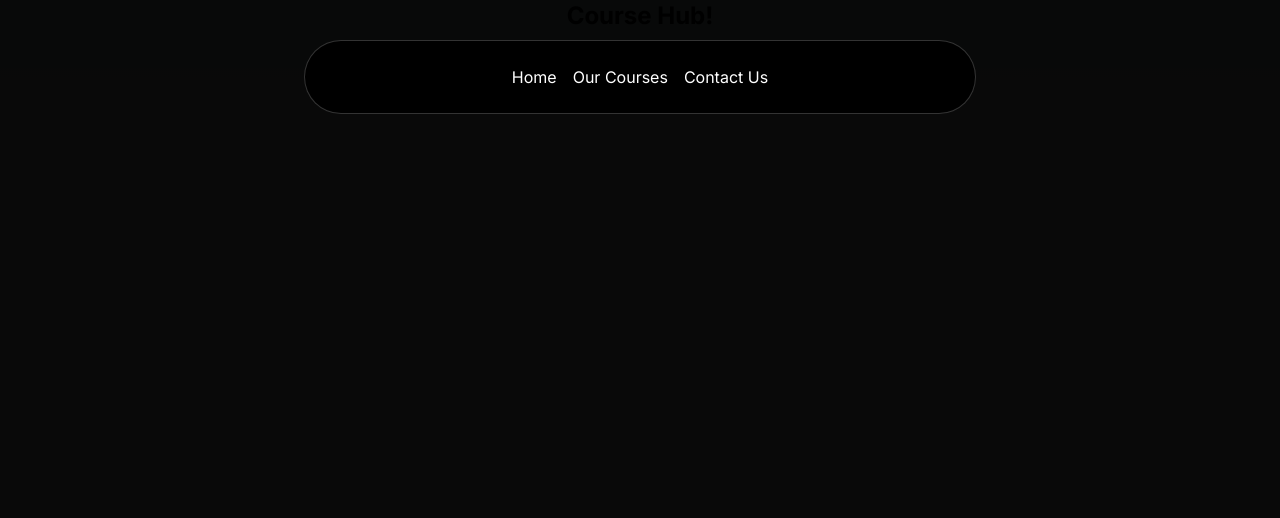
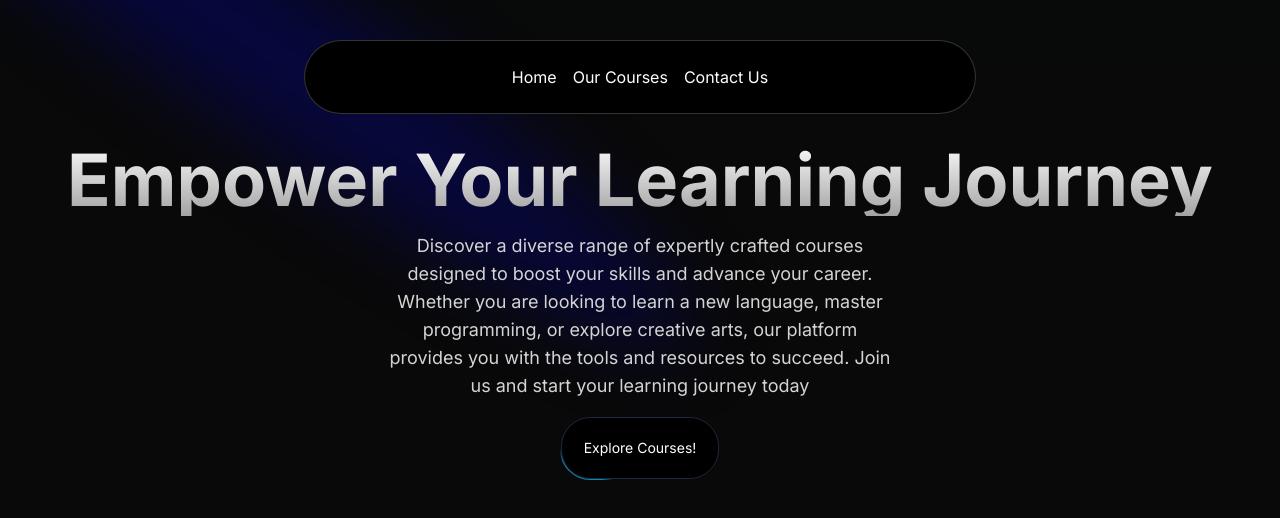
Before and after one commit to SafwanUddinMairaj/Learning-NextJS, a Next.js app: page / in a window 1280 px wide. Shown: the top 518 px of the page. Built offline with nearby package versions, Linux system fonts and the light colour scheme.

Commit message:
working on hero section of the webapp

```diff
--- a/src/app/page.tsx
+++ b/src/app/page.tsx
@@ -1,9 +1,11 @@
+import HeroSection from "@/components/HeroSection";
 import Image from "next/image";
 
 export default function Home() {
   return (
     <main className="min-h-screen bg-black/[0.96] antialiased bg-grid-white/[0.02] ">
-          <h1 className="text-2xl text-center"> <b>Course Hub!</b></h1>
+
+          <HeroSection/>
     </main>
   );
 
--- /dev/null
+++ b/src/components/HeroSection.tsx
@@ -0,0 +1,50 @@
+import Link from "next/link"
+import { Spotlight } from "./ui/Spotlight"
+import { Button } from "./ui/moving-border";
+
+
+function HeroSection() {
+  return (
+    <div
+    className="h-auto md:h-[40rem] w-full rounded-md flex flex-col items-center justify-center
+    relative overflow-hidden mx-auto py-10 md:py-0">
+
+        <Spotlight
+        className="-top-40 left-0 md:left-60 md:-top-20"
+        fill="blue"
+      />
+
+      <div className="p-4 relative z-10 w-full text-center">
+
+        <h1 className="mt-20 md:mt-0 text-4xl md:text-7xl font-bold bg-clip-text
+         text-transparent bg-gradient-to-b from-neutral-50 to-neutral-400">
+        Empower Your Learning Journey
+        </h1>
+
+        <p className="mt-4 font-normal text-base md:text-lg text-neutral-300 max-w-lg mx-auto">
+        Discover a diverse range of expertly crafted courses designed to boost your skills
+        and advance your career. Whether you are looking to learn a new language, master programming,
+        or explore creative arts, our platform provides you with the tools and resources to succeed.
+        Join us and start your learning journey today
+        </p>
+
+        <div className="py-4">
+            <Link href={"/courses"}>
+            <Button borderRadius="1.9rem"
+            className="bg-white dark:bg-black text-black dark:text-white
+            border-neutral-200 dark:border-slate-800">
+            Explore Courses!
+            </Button>
+            </Link>
+        </div>
+      </div>
+
+
+
+
+
+    </div>
+  )
+}
+
+export default HeroSection
--- /dev/null
+++ b/src/components/ui/Spotlight.tsx
@@ -0,0 +1,56 @@
+import React from "react";
+import { cn } from "@/lib/utils";
+
+type SpotlightProps = {
+  className?: string;
+  fill?: string;
+};
+
+export const Spotlight = ({ className, fill }: SpotlightProps) => {
+  return (
+    <svg
+      className={cn(
+        "animate-spotlight pointer-events-none absolute z-[1]  h-[169%] w-[138%] lg:w-[84%] opacity-0",
+        className
+      )}
+      xmlns="http://www.w3.org/2000/svg"
+      viewBox="0 0 3787 2842"
+      fill="none"
+    >
+      <g filter="url(#filter)">
+        <ellipse
+          cx="1924.71"
+          cy="273.501"
+          rx="1924.71"
+          ry="273.501"
+          transform="matrix(-0.822377 -0.568943 -0.568943 0.822377 3631.88 2291.09)"
+          fill={fill || "white"}
+          fillOpacity="0.21"
+        ></ellipse>
+      </g>
+      <defs>
+        <filter
+          id="filter"
+          x="0.860352"
+          y="0.838989"
+          width="3785.16"
+          height="2840.26"
+          filterUnits="userSpaceOnUse"
+          colorInterpolationFilters="sRGB"
+        >
+          <feFlood floodOpacity="0" result="BackgroundImageFix"></feFlood>
+          <feBlend
+            mode="normal"
+            in="SourceGraphic"
+            in2="BackgroundImageFix"
+            result="shape"
+          ></feBlend>
+          <feGaussianBlur
+            stdDeviation="151"
+            result="effect1_foregroundBlur_1065_8"
+          ></feGaussianBlur>
+        </filter>
+      </defs>
+    </svg>
+  );
+};
--- /dev/null
+++ b/src/components/ui/moving-border.tsx
@@ -0,0 +1,139 @@
+"use client";
+import React from "react";
+import {
+  motion,
+  useAnimationFrame,
+  useMotionTemplate,
+  useMotionValue,
+  useTransform,
+} from "framer-motion";
+import { useRef } from "react";
+import { cn } from "@/lib/utils";
+
+export function Button({
+  borderRadius = "1.75rem",
+  children,
+  as: Component = "button",
+  containerClassName,
+  borderClassName,
+  duration,
+  className,
+  ...otherProps
+}: {
+  borderRadius?: string;
+  children: React.ReactNode;
+  as?: any;
+  containerClassName?: string;
+  borderClassName?: string;
+  duration?: number;
+  className?: string;
+  [key: string]: any;
+}) {
+  return (
+    <Component
+      className={cn(
+        "bg-transparent relative text-xl  h-16 w-40 p-[1px] overflow-hidden ",
+        containerClassName
+      )}
+      style={{
+        borderRadius: borderRadius,
+      }}
+      {...otherProps}
+    >
+      <div
+        className="absolute inset-0"
+        style={{ borderRadius: `calc(${borderRadius} * 0.96)` }}
+      >
+        <MovingBorder duration={duration} rx="30%" ry="30%">
+          <div
+            className={cn(
+              "h-20 w-20 opacity-[0.8] bg-[radial-gradient(var(--sky-500)_40%,transparent_60%)]",
+              borderClassName
+            )}
+          />
+        </MovingBorder>
+      </div>
+
+      <div
+        className={cn(
+          "relative bg-slate-900/[0.8] border border-slate-800 backdrop-blur-xl text-white flex items-center justify-center w-full h-full text-sm antialiased",
+          className
+        )}
+        style={{
+          borderRadius: `calc(${borderRadius} * 0.96)`,
+        }}
+      >
+        {children}
+      </div>
+    </Component>
+  );
+}
+
+export const MovingBorder = ({
+  children,
+  duration = 2000,
+  rx,
+  ry,
+  ...otherProps
+}: {
+  children: React.ReactNode;
+  duration?: number;
+  rx?: string;
+  ry?: string;
+  [key: string]: any;
+}) => {
+  const pathRef = useRef<any>();
+  const progress = useMotionValue<number>(0);
+
+  useAnimationFrame((time) => {
+    const length = pathRef.current?.getTotalLength();
+    if (length) {
+      const pxPerMillisecond = length / duration;
+      progress.set((time * pxPerMillisecond) % length);
+    }
+  });
+
+  const x = useTransform(
+    progress,
+    (val) => pathRef.current?.getPointAtLength(val).x
+  );
+  const y = useTransform(
+    progress,
+    (val) => pathRef.current?.getPointAtLength(val).y
+  );
+
+  const transform = useMotionTemplate`translateX(${x}px) translateY(${y}px) translateX(-50%) translateY(-50%)`;
+
+  return (
+    <>
+      <svg
+        xmlns="http://www.w3.org/2000/svg"
+        preserveAspectRatio="none"
+        className="absolute h-full w-full"
+        width="100%"
+        height="100%"
+        {...otherProps}
+      >
+        <rect
+          fill="none"
+          width="100%"
+          height="100%"
+          rx={rx}
+          ry={ry}
+          ref={pathRef}
+        />
+      </svg>
+      <motion.div
+        style={{
+          position: "absolute",
+          top: 0,
+          left: 0,
+          display: "inline-block",
+          transform,
+        }}
+      >
+        {children}
+      </motion.div>
+    </>
+  );
+};
--- a/tailwind.config.ts
+++ b/tailwind.config.ts
@@ -1,4 +1,22 @@
 import type { Config } from "tailwindcss";
+
+
+const colors = require("tailwindcss/colors");
+const {
+  default: flattenColorPalette,
+} = require("tailwindcss/lib/util/flattenColorPalette");
+
+// Plugin to add each Tailwind color as a global CSS variable
+function addVariablesForColors({ addBase, theme }: any) {
+  const allColors = flattenColorPalette(theme('colors'));
+  const newVars = Object.fromEntries(
+    Object.entries(allColors).map(([key, value]) => [`--${key}`, value])
+  );
+
+  addBase({
+    ':root': newVars,
+  });
+}
 
 const config: Config = {
   content: [
@@ -11,6 +29,22 @@
 
   theme: {
     extend: {
+      animation: {
+        spotlight: "spotlight 2s ease .75s 1 forwards",
+      },
+      keyframes: {
+        spotlight: {
+          "0%": {
+            opacity: '0',
+            transform: "translate(-72%, -62%) scale(0.5)",
+          },
+          "100%": {
+            opacity: '1',
+            transform: "translate(-50%,-40%) scale(1)",
+          },
+        },
+      },
+
       backgroundImage: {
         "gradient-radial": "radial-gradient(var(--tw-gradient-stops))",
         "gradient-conic":
@@ -18,6 +52,6 @@
       },
     },
   },
-  plugins: [],
+  plugins: [addVariablesForColors],
 };
 export default config;
```
